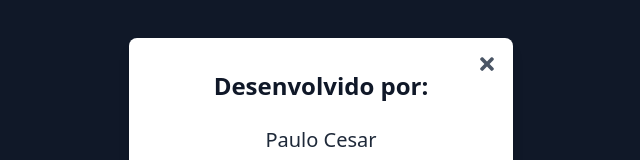
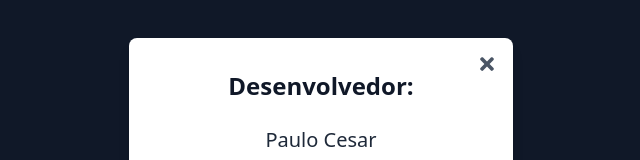
Before and after one commit to paulocesargit/Dev-Sushi, a React (Vite) app: page /politic in a window 1280 px wide. Both pictures are taken after a click on the button 37 px from the left and 2203 px from the top of the page. Shown: the part 1702-1862 px from the top of the page, without its empty margins (319-959 px from the left). Built offline with nearby package versions, Linux system fonts and the light colour scheme.

Commit message:
Remodelando carrinho

```diff
--- a/src/components/creditmodal.jsx
+++ b/src/components/creditmodal.jsx
@@ -26,8 +26,8 @@
             >
               <FaTimes size={20} />
             </button>
-            <h2 className="text-center text-2xl font-semibold mb-6 text-gray-900">
-              Desenvolvido por:
+            <h2 className="text-center text-2xl font-bold mb-6 text-gray-900">
+              Desenvolvedor:
             </h2>
             <p className="text-center text-xl font-medium text-gray-800 mb-6">
               Paulo Cesar
```
